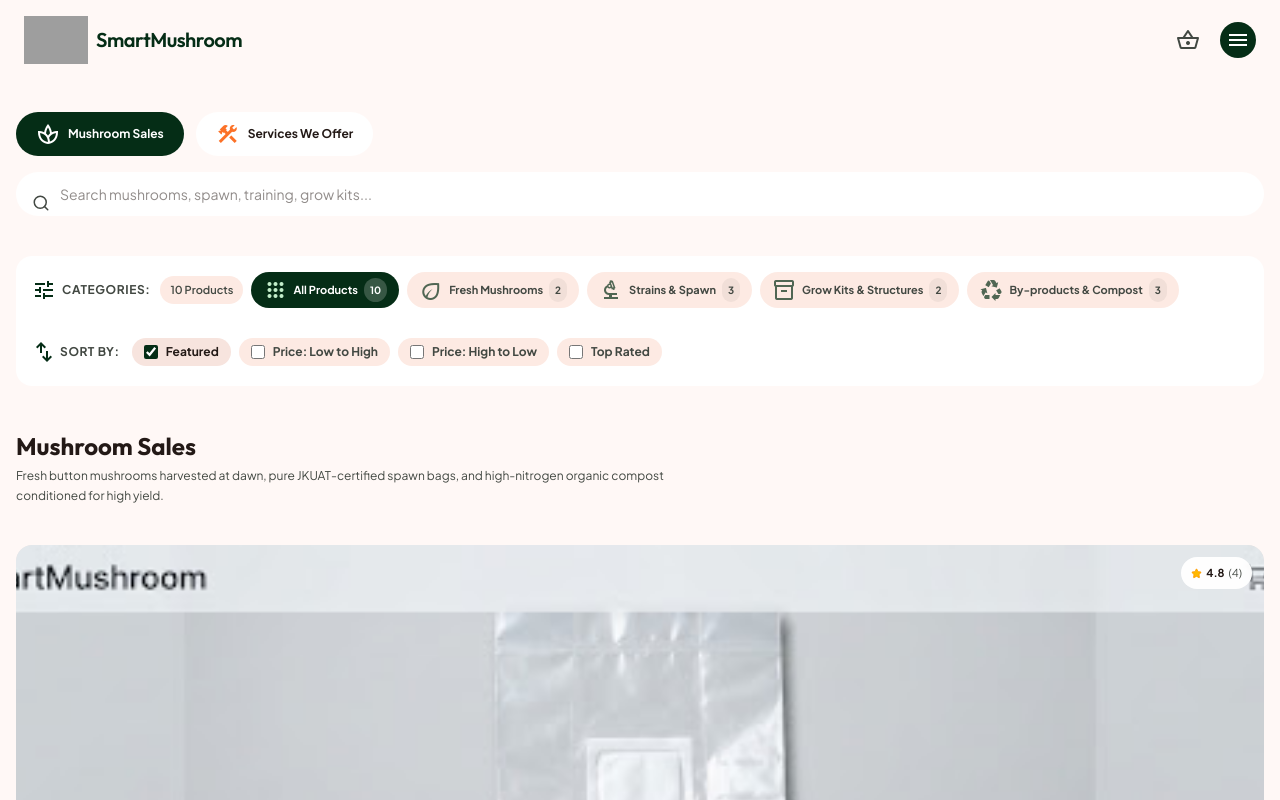
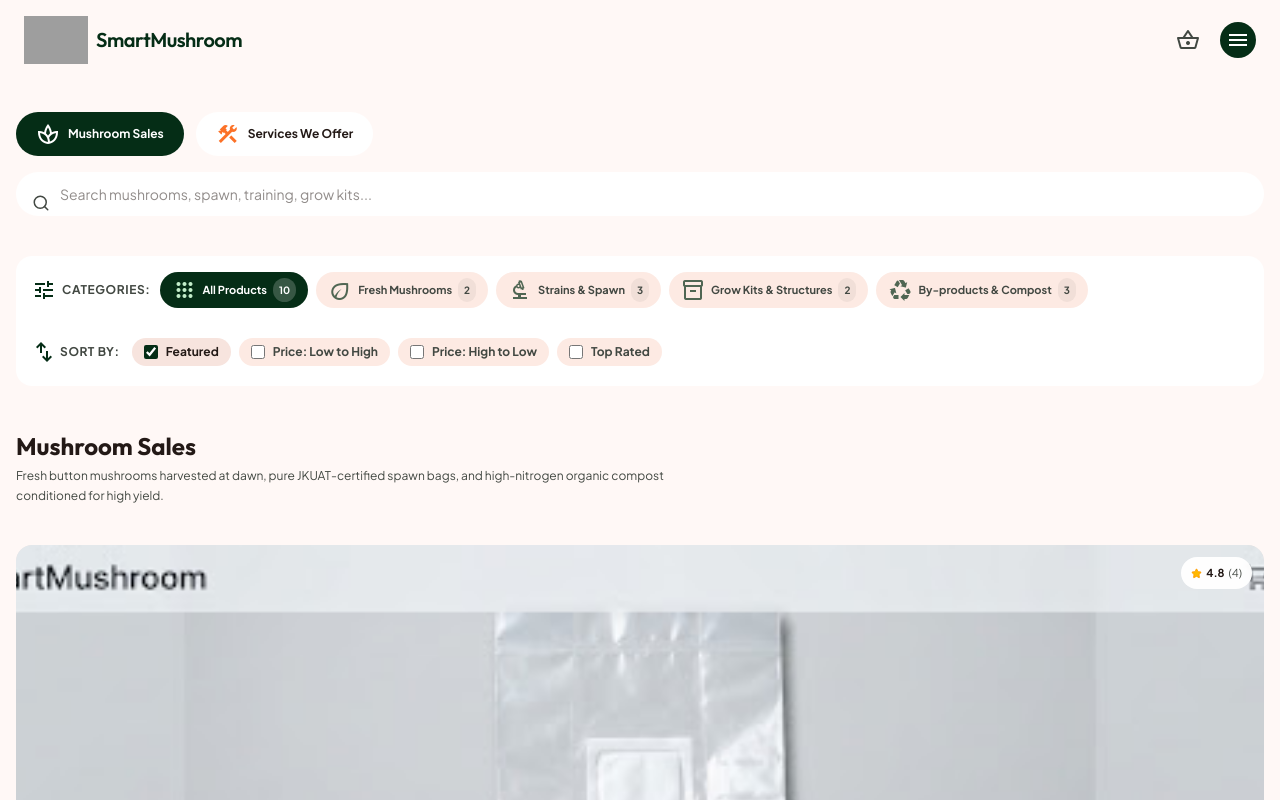
Before and after one commit to JHUB-AFRICA/mush-ai-web, a Next.js app: page /shop in a window 1280 px wide. Shown: the top 800 px of the page. Built offline with nearby package versions, Linux system fonts and the light colour scheme; grey boxes are pictures that could not be loaded.

Commit message:
feat: remove product count badge from ProductCatalog category filter

```diff
--- a/components/shop/product/ProductCatalog.tsx
+++ b/components/shop/product/ProductCatalog.tsx
@@ -92,9 +92,6 @@ export default function ProductCatalog({
           <span className="text-xs font-bold uppercase tracking-wider text-on-surface-variant flex items-center gap-1.5 shrink-0 whitespace-nowrap mr-0.5">
             <Icon name="tune" className="text-[17px] text-primary" />
             Categories:
-          </span>
-          <span className="inline-flex items-center rounded-full bg-surface-container px-2.5 py-0.5 text-[11px] font-semibold text-on-surface-variant shrink-0 whitespace-nowrap">
-            {filtered.length} {filtered.length === 1 ? "Product" : "Products"}
           </span>
           {tab !== "All Products" && (
             <button
```
